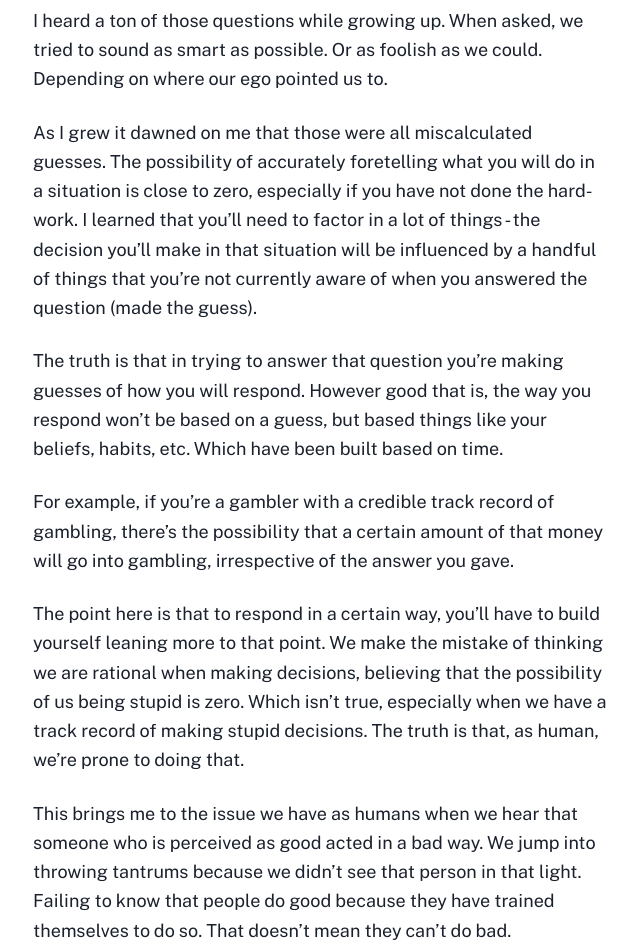
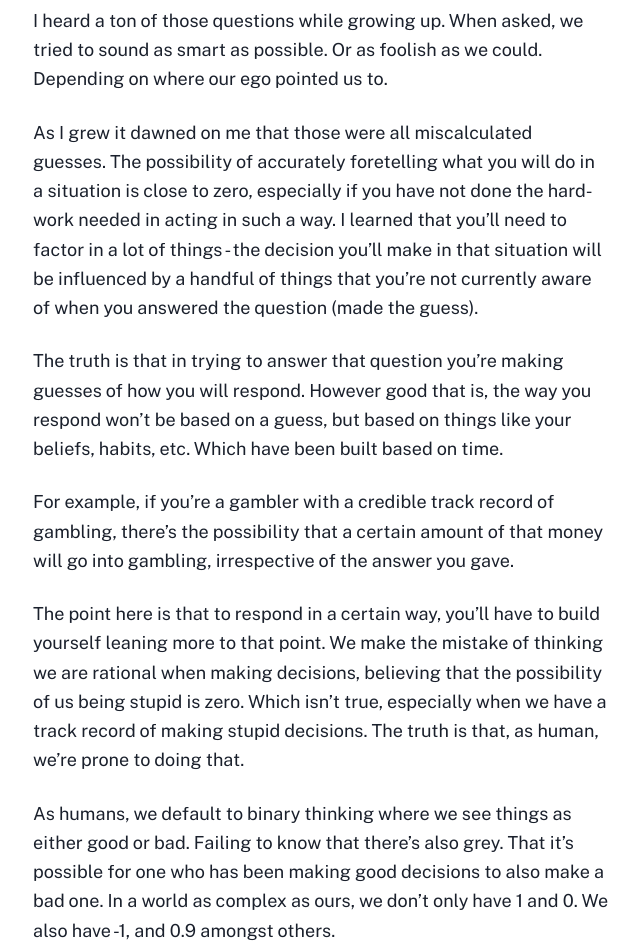
Before and after one commit to kinsomicrote/jioke.me, an Eleventy site: page src/_notes/2020-01-15-begin-human.md in a window 1280 px wide. Shown: the part 380-1332 px from the top of the page, without its empty margins (319-959 px from the left). Built offline with nearby package versions, Linux system fonts and the light colour scheme; Eleventy itself is replaced by a stand-in of ours; files that its build step writes are made by us from their sources; what js-beautify would draw is missing.

Commit message:
Edited being human post

```diff
--- a/src/_notes/2020-01-15-begin-human.md
+++ b/src/_notes/2020-01-15-begin-human.md
@@ -9,14 +9,12 @@ Or, what will you do if you received an alert of 10 million dollars? Take a brea
 
 I heard a ton of those questions while growing up. When asked, we tried to sound as smart as possible. Or as foolish as we could. Depending on where our ego pointed us to.
 
-As I grew it dawned on me that those were all miscalculated guesses. The possibility of accurately foretelling what you will do in a situation is close to zero, especially if you have not done the hard-work. I learned that you’ll need to factor in a lot of things - the decision you’ll make in that situation will be influenced by a handful of things that you’re not currently aware of when you answered the question (made the guess).
+As I grew it dawned on me that those were all miscalculated guesses. The possibility of accurately foretelling what you will do in a situation is close to zero, especially if you have not done the hard-work needed in acting in such a way. I learned that you’ll need to factor in a lot of things - the decision you’ll make in that situation will be influenced by a handful of things that you’re not currently aware of when you answered the question (made the guess).
 
-The truth is that in trying to answer that question you’re making guesses of how you will respond. However good that is, the way you respond won’t be based on a guess, but based things like your beliefs, habits, etc. Which have been built based on time.
+The truth is that in trying to answer that question you’re making guesses of how you will respond. However good that is, the way you respond won’t be based on a guess, but based on things like your beliefs, habits, etc. Which have been built based on time.
 
 For example, if you’re a gambler with a credible track record of gambling, there’s the possibility that a certain amount of that money will go into gambling, irrespective of the answer you gave.
 
 The point here is that to respond in a certain way, you’ll have to build yourself leaning more to that point. We make the mistake of thinking we are rational when making decisions, believing that the possibility of us being stupid is zero. Which isn’t true, especially when we have a track record of making stupid decisions. The truth is that, as human, we’re prone to doing that.
 
-This brings me to the issue we have as humans when we hear that someone who is perceived as good acted in a bad way. We jump into throwing tantrums because we didn’t see that person in that light. Failing to know that people do good because they have trained themselves to do so. That doesn’t mean they can’t do bad.
-
 As humans, we default to binary thinking where we see things as either good or bad. Failing to know that there’s also grey. That it’s possible for one who has been making good decisions to also make a bad one. In a world as complex as ours, we don’t only have 1 and 0. We also have -1, and 0.9 amongst others.
```
